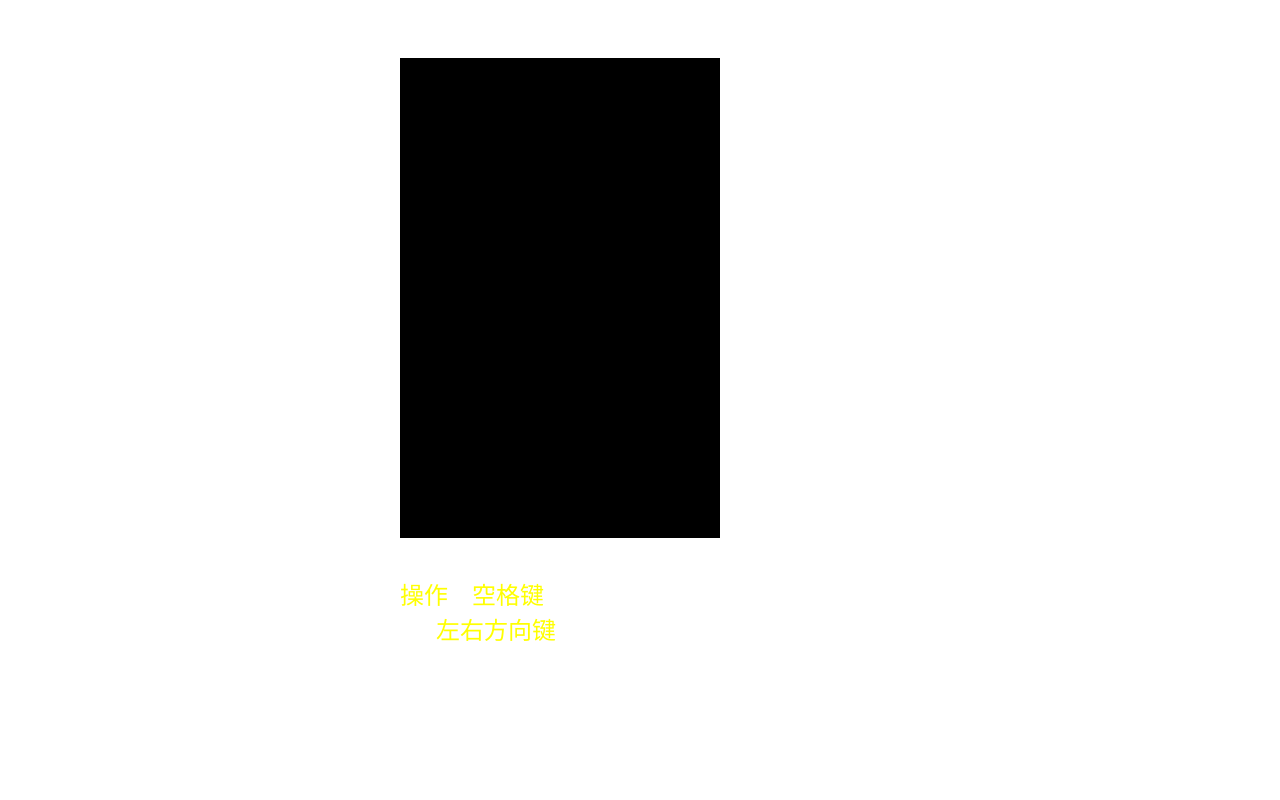
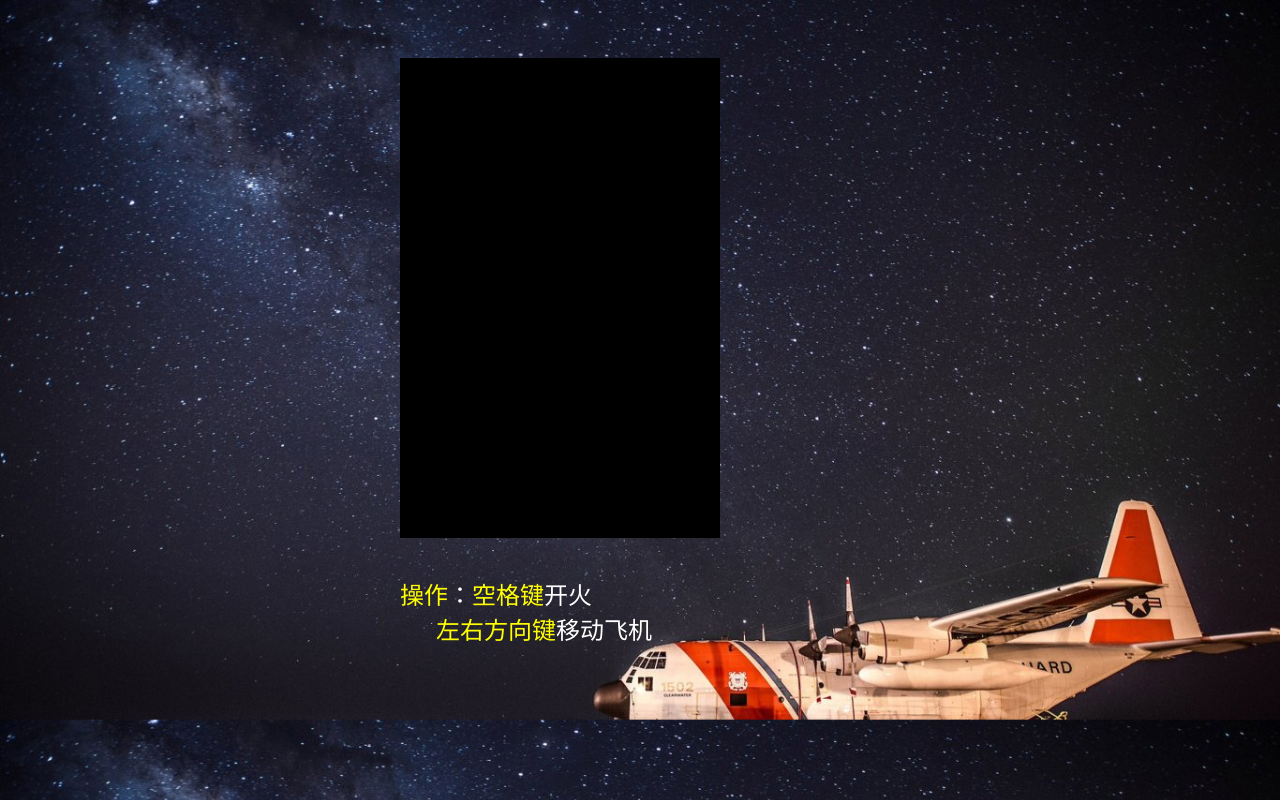
Before and after one commit to zaixingzhang/PlaneFire, a plain HTML site: page index.html in a window 1280 px wide. Drawn offline with Linux system fonts and the light colour scheme.

Commit message:
Update base.css

```diff
--- a/css/base.css
+++ b/css/base.css
@@ -1,6 +1,6 @@
 
 body {
-	background: url("images/background.jpg");
+	background: url("../images/background.jpg");
 	background-size: cover;
 }
 
```
